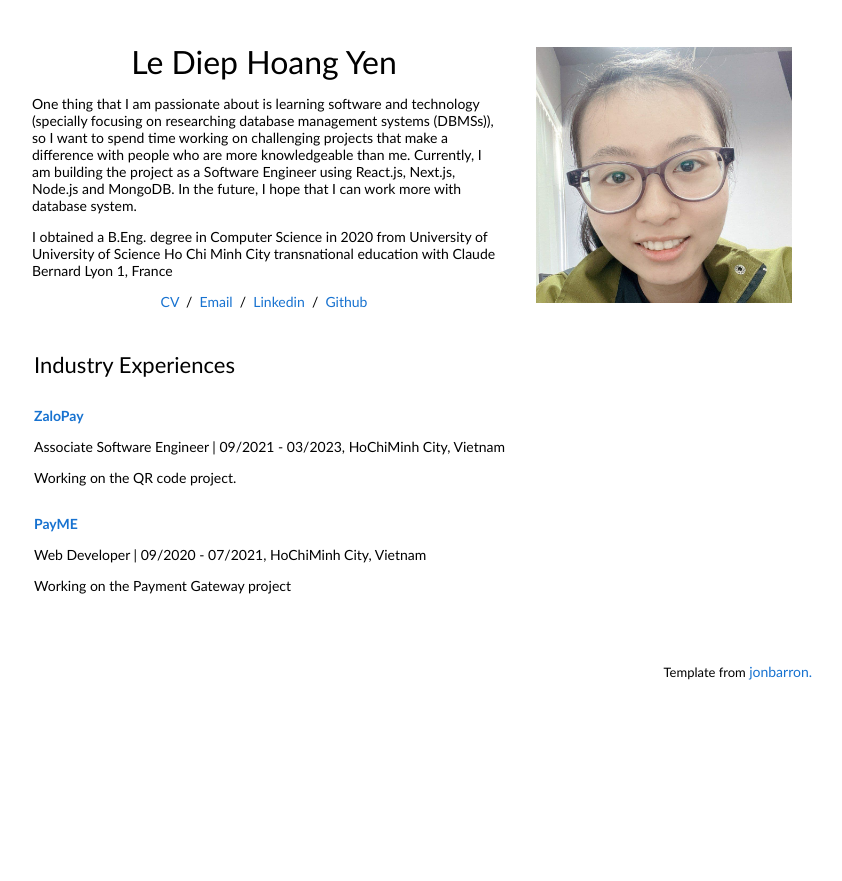
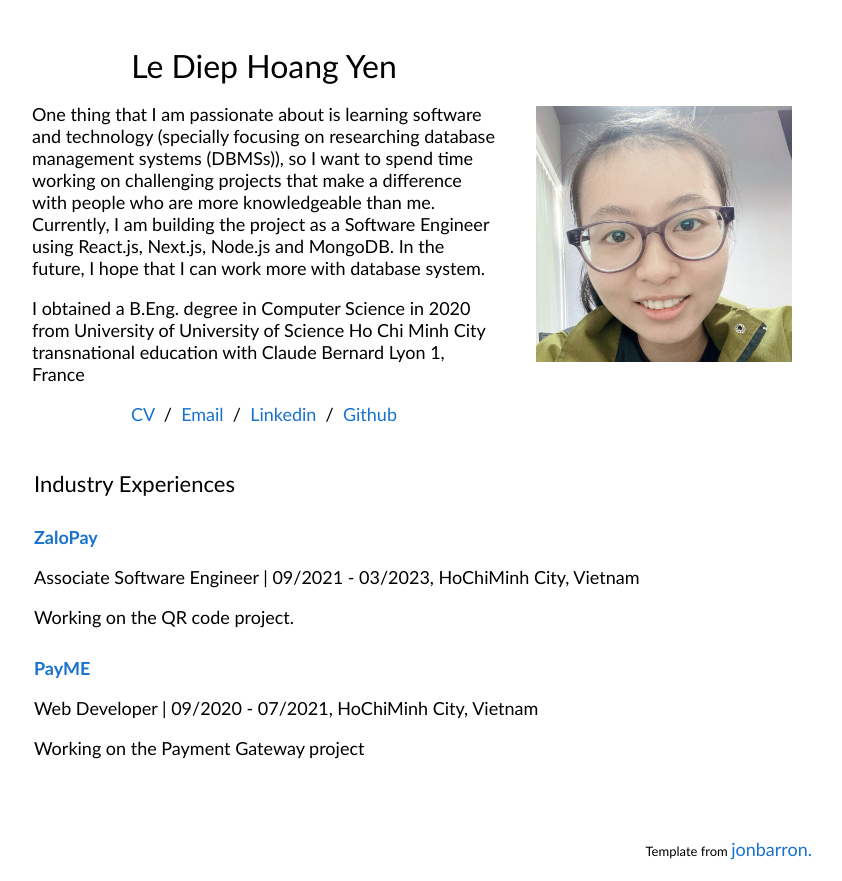
Before and after one commit to ldhyen99/page, a plain HTML site: page index.html in a window 1280 px wide. Shown: the whole page, without its empty margins (228-1070 px from the left). Before the commit the page ends 800 px from the top, so only its background shows below. Drawn offline with Linux system fonts and the light colour scheme.

Commit message:
build: update css of font-size

```diff
--- a/stylesheet.css
+++ b/stylesheet.css
@@ -81,12 +81,12 @@ tr,
 p,
 a {
   font-family: 'Lato', Verdana, Helvetica, sans-serif;
-  font-size: 14px
+  font-size: 18px
 }
 
 strong {
   font-family: 'Lato', Verdana, Helvetica, sans-serif;
-  font-size: 14px;
+  font-size: 18px;
 }
 
 heading {
@@ -96,7 +96,7 @@ heading {
 
 papertitle {
   font-family: 'Lato', Verdana, Helvetica, sans-serif;
-  font-size: 14px;
+  font-size: 18px;
   font-weight: 700
 }
 
```
